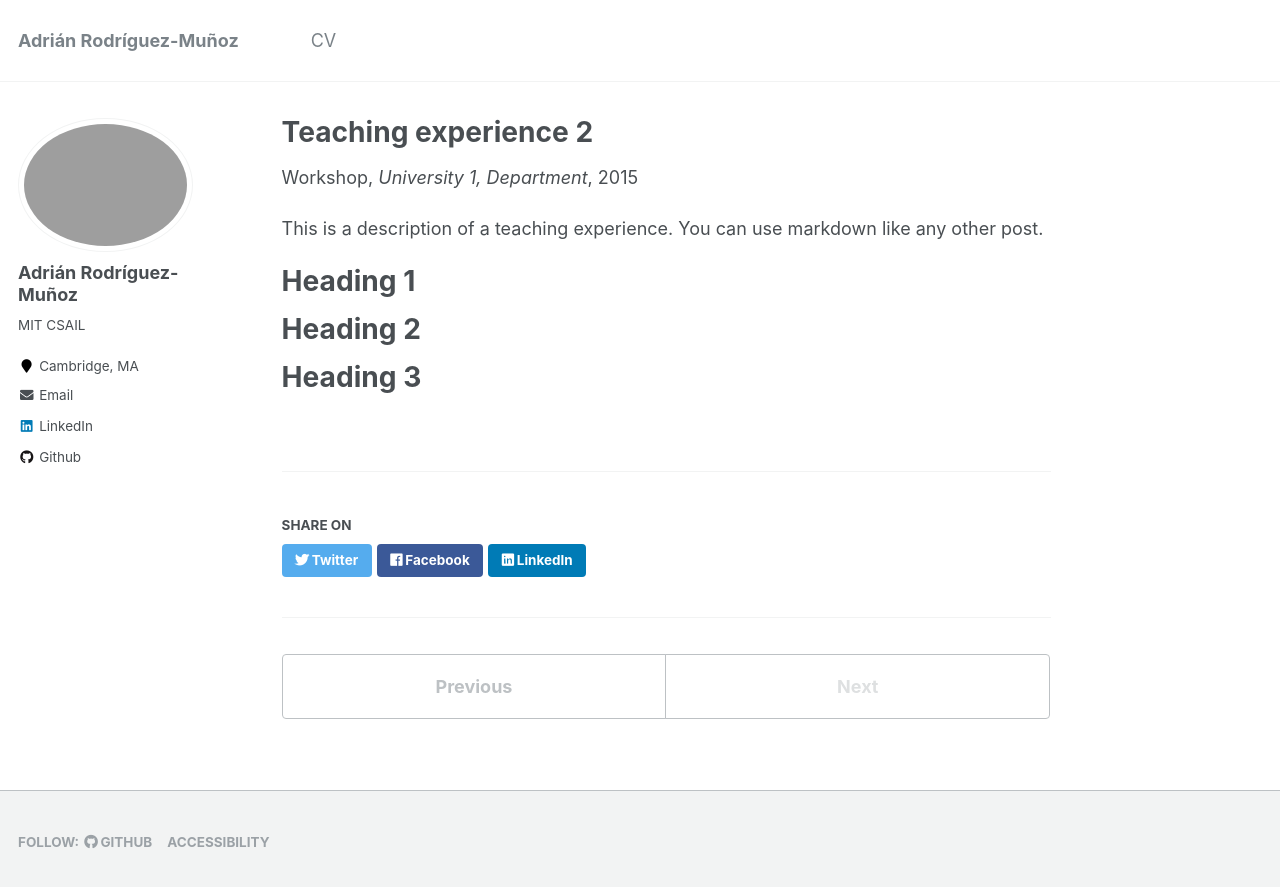
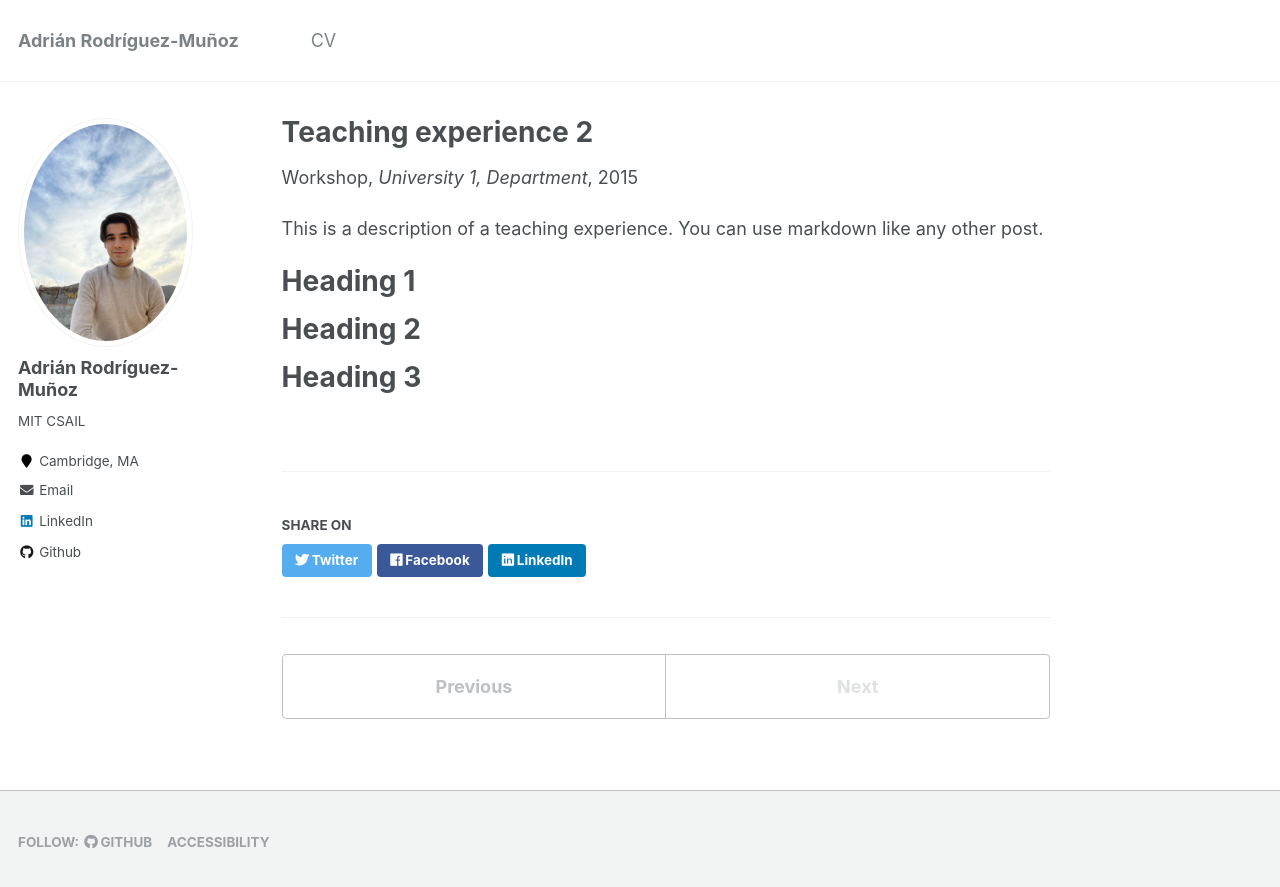
Before and after one commit to adriarm/adriarm.github.io, a Jekyll site: the page built from _teaching/2015-spring-teaching-2.md, in a window 1280 px wide. Shown: the top 887 px of the page. Built offline with Jekyll 4.4.1, drawn with Linux system fonts in a browser that asks for light colours.

Commit message:
new photo

```diff
--- a/_config.yml
+++ b/_config.yml
@@ -81,7 +81,7 @@ analytics:
 # Site Author
 author:
   name             : "Adrián Rodríguez-Muñoz"
-  avatar           : "photo_full_small.jpg"
+  avatar           : "photo_new.JPG"
   bio              : "MIT CSAIL"
   location         : "Cambridge, MA"
   employer         :
```
Also changed, not shown: images/photo_new.JPG (added).
